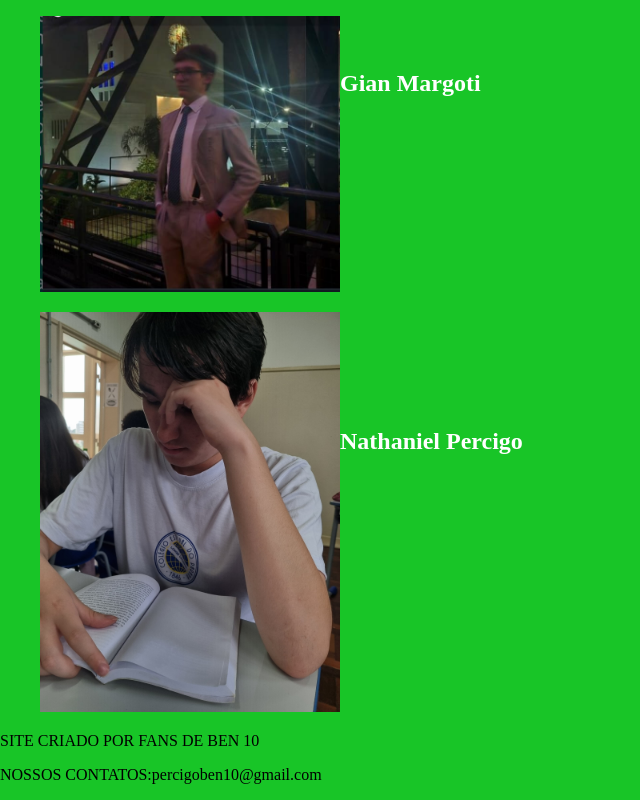
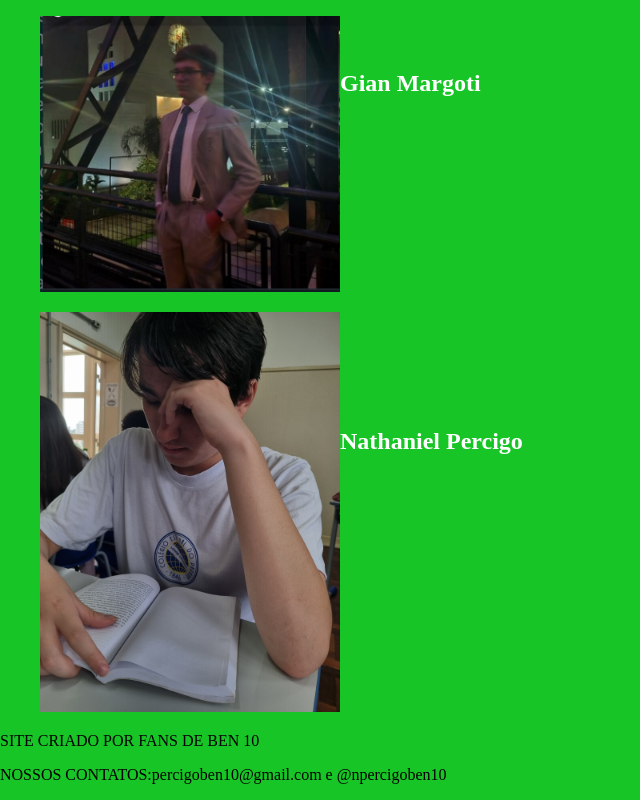
Before and after one commit to nathanielpercigo/Test2, a plain HTML site: page index.html in a window 1280 px wide. Shown: the part 4945-5745 px from the top of the page, without its empty margins (0-640 px from the left). Drawn offline with Linux system fonts and the light colour scheme.

Commit message:
Update index.html

```diff
--- a/index.html
+++ b/index.html
@@ -198,7 +198,7 @@
 </section>
     <footer>
         <p>SITE CRIADO POR FANS DE BEN 10</p>
-        <p>NOSSOS CONTATOS:percigoben10@gmail.com</p>
+        <p>NOSSOS CONTATOS:percigoben10@gmail.com e @npercigoben10</p>
     </footer>
 </body>
 </html>
```
